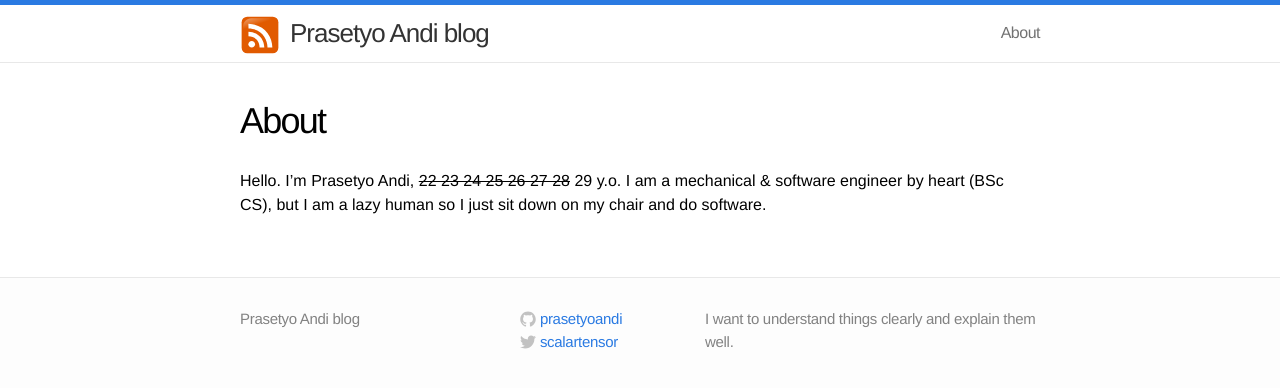
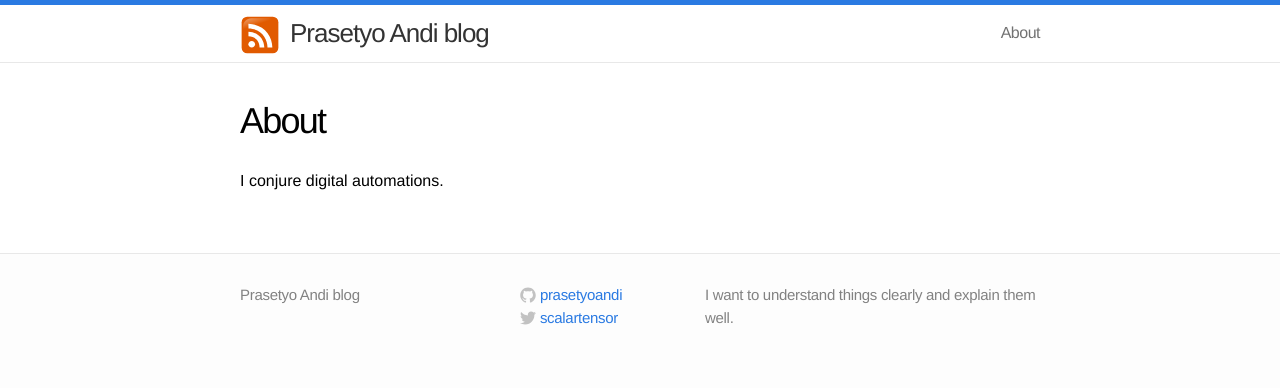
Before and after one commit to prasetyoandi/prasetyoandi.github.io, a Jekyll site: the page built from about.md, in a window 1280 px wide. Shown: the top 388 px of the page. Built offline with Jekyll 4.4.1, drawn with Linux system fonts in a browser that asks for light colours.

Commit message:
Update about.md

```diff
--- a/about.md
+++ b/about.md
@@ -7,4 +7,4 @@ includelink: true
 
 
 
-Hello. I’m Prasetyo Andi, ~~22 23 24 25 26 27 28~~ 29 y.o. I am a mechanical & software engineer by heart (BSc CS), but I am a lazy human so I just sit down on my chair and do software.
+I conjure digital automations.
```
